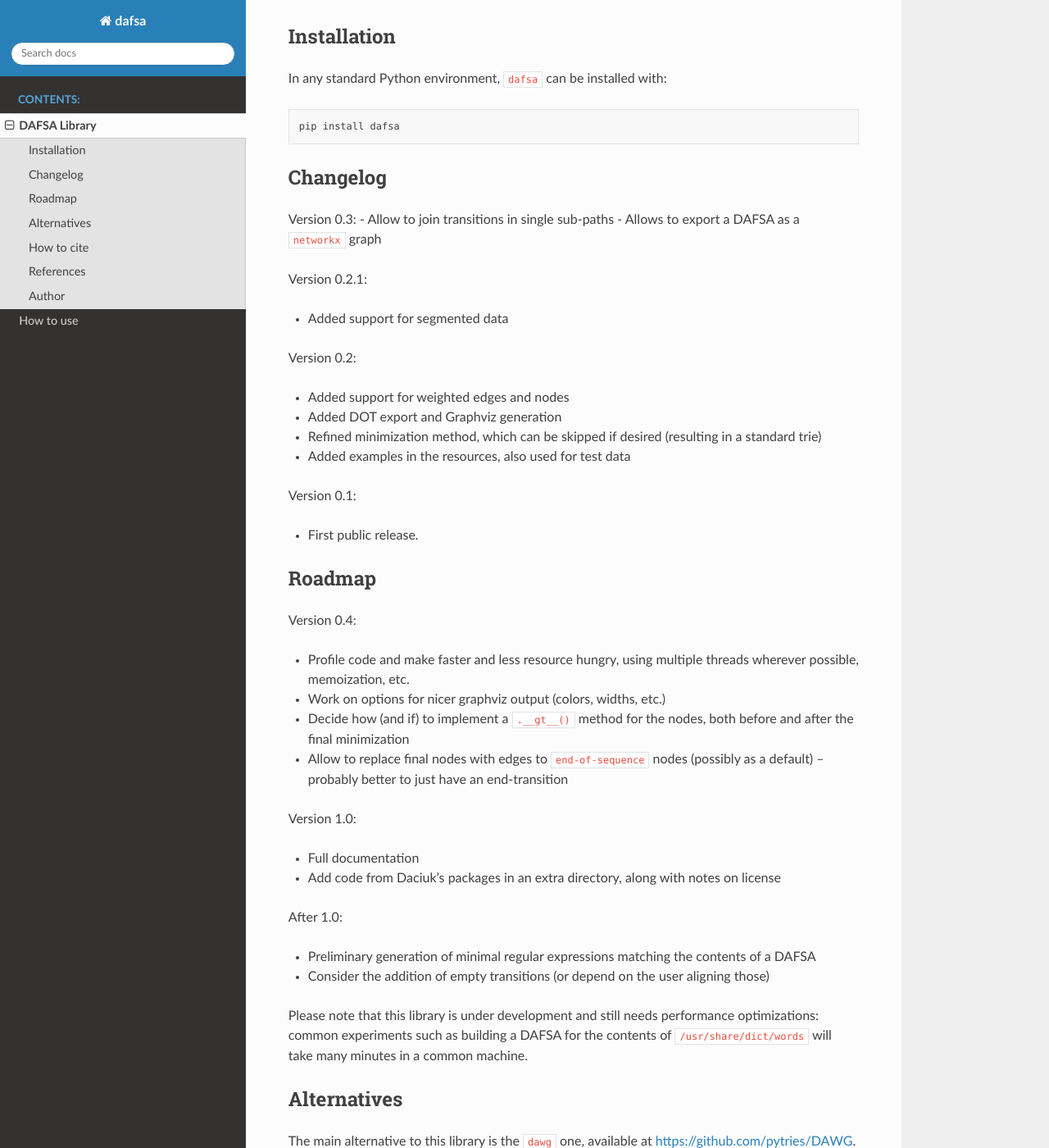
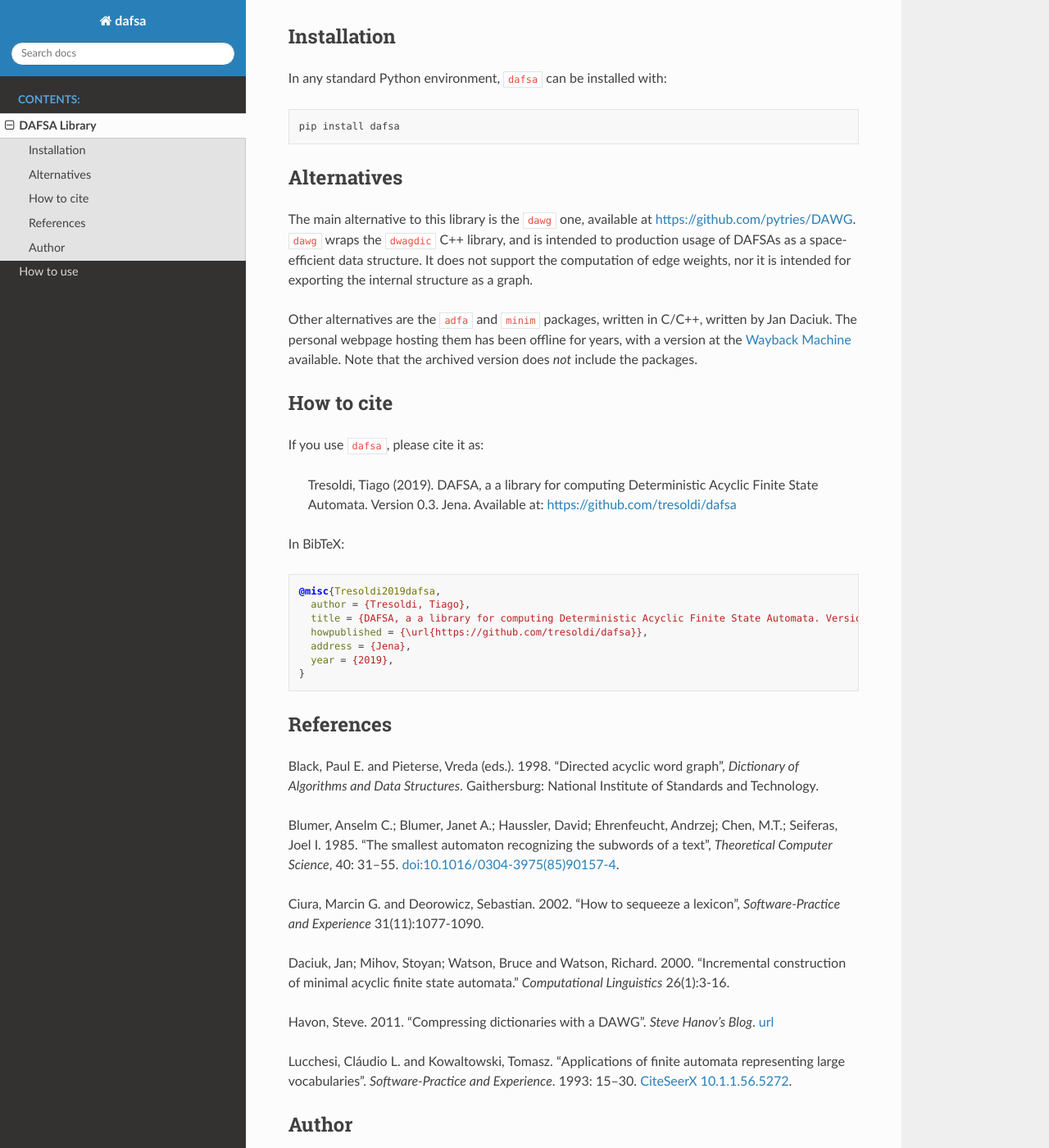
Before and after one commit to tresoldi/dafsa, a Sphinx documentation site: the page built from docs/readme.rst, in a window 1280 px wide and 1400 px high, scrolled down 1305 px. Shown: the whole window at 82% size. Built offline with Sphinx 7.4.7 and the Read the Docs theme 2.0.0, drawn with Linux system fonts in a browser that asks for light colours.

Commit message:
Updating for 0.3

```diff
--- a/docs/readme.rst
+++ b/docs/readme.rst
@@ -46,60 +46,6 @@ In any standard Python environment, ``dafsa`` can be installed with:
 ::
 
    pip install dafsa
-
-Changelog
----------
-
-Version 0.3: - Allow to join transitions in single sub-paths - Allows to
-export a DAFSA as a ``networkx`` graph
-
-Version 0.2.1:
-
--  Added support for segmented data
-
-Version 0.2:
-
--  Added support for weighted edges and nodes
--  Added DOT export and Graphviz generation
--  Refined minimization method, which can be skipped if desired
-   (resulting in a standard trie)
--  Added examples in the resources, also used for test data
-
-Version 0.1:
-
--  First public release.
-
-Roadmap
--------
-
-Version 0.4:
-
--  Profile code and make faster and less resource hungry, using multiple
-   threads wherever possible, memoization, etc.
--  Work on options for nicer graphviz output (colors, widths, etc.)
--  Decide how (and if) to implement a ``.__gt__()`` method for the
-   nodes, both before and after the final minimization
--  Allow to replace final nodes with edges to ``end-of-sequence`` nodes
-   (possibly as a default) – probably better to just have an
-   end-transition
-
-Version 1.0:
-
--  Full documentation
--  Add code from Daciuk’s packages in an extra directory, along with
-   notes on license
-
-After 1.0:
-
--  Preliminary generation of minimal regular expressions matching the
-   contents of a DAFSA
--  Consider the addition of empty transitions (or depend on the user
-   aligning those)
-
-Please note that this library is under development and still needs
-performance optimizations: common experiments such as building a DAFSA
-for the contents of ``/usr/share/dict/words`` will take many minutes in
-a common machine.
 
 Alternatives
 ------------
```
